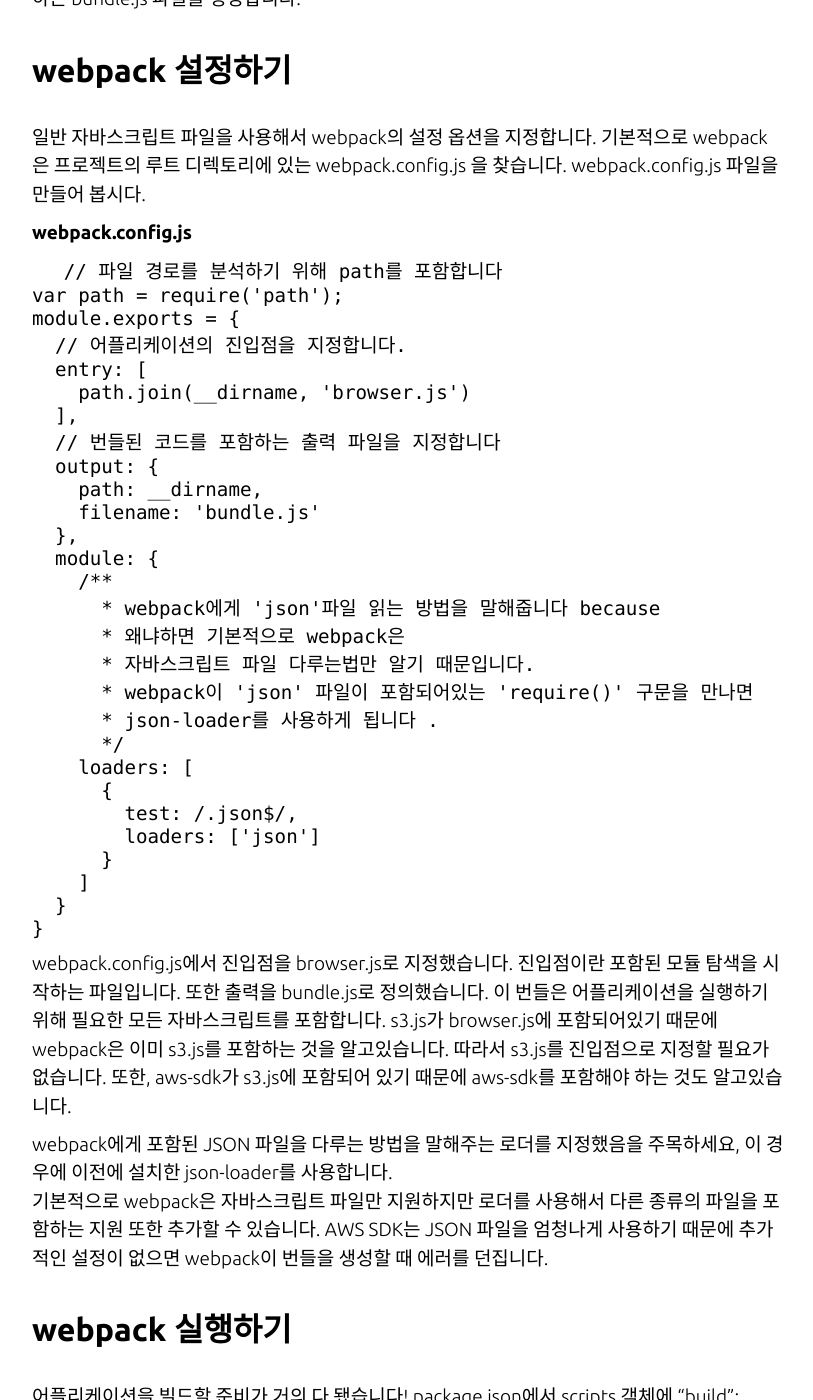
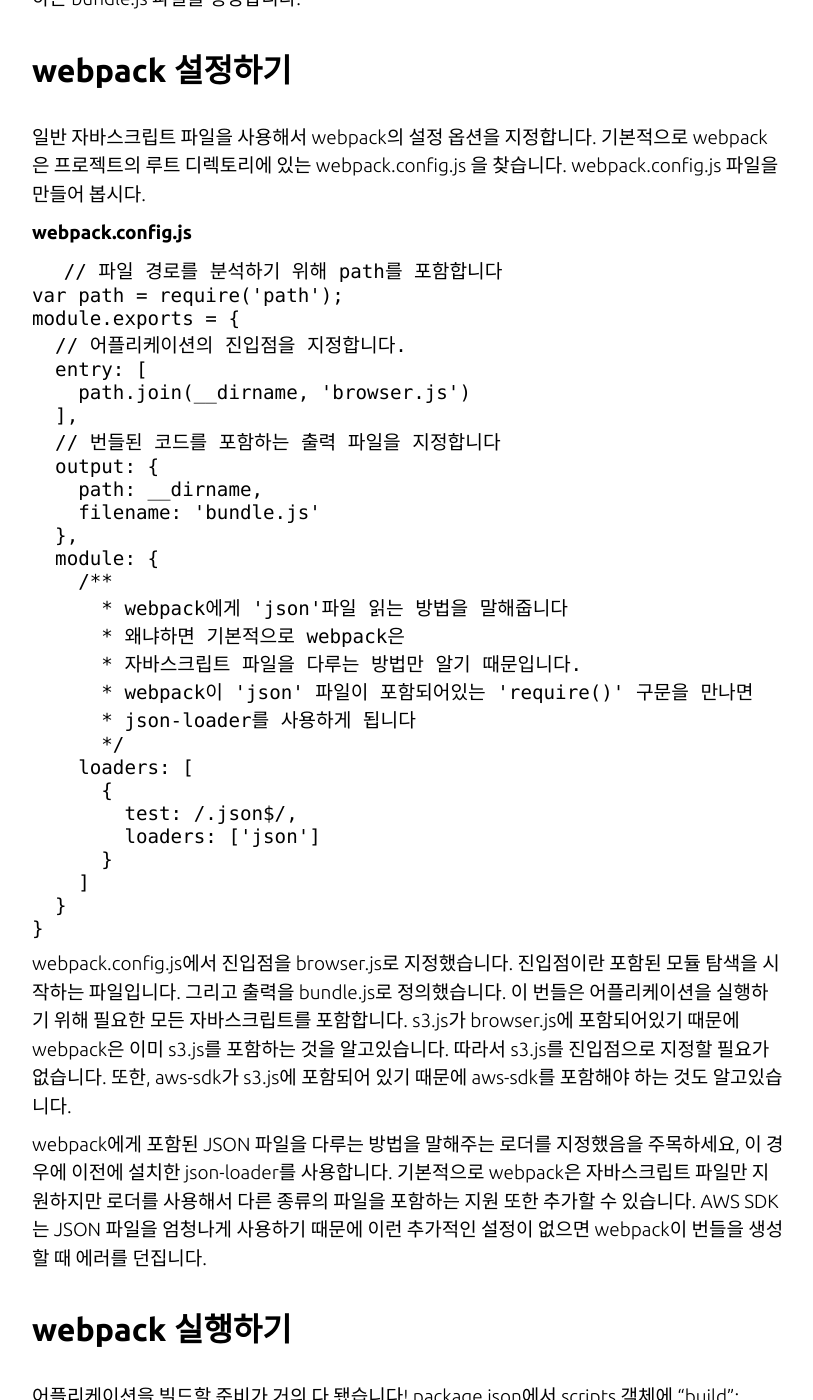
Before and after one commit to awskrug/blog.awskr.org, a Jekyll site: the page built from _posts/2016-12-31-Using-webpack-and-the-AWS-SDK-for-JavaScript-part-1.md, in a window 1280 px wide and 1400 px high, scrolled down 2905 px. Shown: the whole window, without its empty margins (232-1045 px from the left). Built offline with Jekyll 4.4.1, drawn with Linux system fonts in a browser that asks for light colours; nearby versions of some CDN libraries; Markdown is read by kramdown in place of the engine named in the settings; comment, search, counter and statistics services are not loaded; some of the changed text lies outside the part shown.

Commit message:
Adding post - 2016-12-31-Using-webpack-and-the-AWS-SDK-for-JavaScript-part-1

````diff
--- a/_posts/2016-12-31-Using-webpack-and-the-AWS-SDK-for-JavaScript-part-1.md
+++ b/_posts/2016-12-31-Using-webpack-and-the-AWS-SDK-for-JavaScript-part-1.md
@@ -120,11 +120,11 @@ module.exports = {
   },
   module: {
     /**
-      * webpack에게 'json'파일 읽는 방법을 말해줍니다 because
+      * webpack에게 'json'파일 읽는 방법을 말해줍니다
       * 왜냐하면 기본적으로 webpack은
-      * 자바스크립트 파일 다루는법만 알기 때문입니다.
+      * 자바스크립트 파일을 다루는 방법만 알기 때문입니다.
       * webpack이 'json' 파일이 포함되어있는 'require()' 구문을 만나면
-      * json-loader를 사용하게 됩니다 .
+      * json-loader를 사용하게 됩니다
       */
     loaders: [
       {
@@ -137,14 +137,14 @@ module.exports = {
 ```
 
 webpack.config.js에서 진입점을 browser.js로 지정했습니다. 진입점이란 포함된 모듈 탐색을 시작하는 파일입니다.
-또한 출력을 bundle.js로 정의했습니다. 이 번들은 어플리케이션을 실행하기 위해 필요한 모든 자바스크립트를 포함합니다.
+그리고 출력을 bundle.js로 정의했습니다. 이 번들은 어플리케이션을 실행하기 위해 필요한 모든 자바스크립트를 포함합니다.
 s3.js가 browser.js에 포함되어있기 때문에 webpack은 이미 s3.js를 포함하는 것을 알고있습니다.
 따라서 s3.js를 진입점으로 지정할 필요가 없습니다.
 또한, aws-sdk가 s3.js에 포함되어 있기 때문에 aws-sdk를 포함해야 하는 것도 알고있습니다.
 
 webpack에게 포함된 JSON 파일을 다루는 방법을 말해주는 로더를 지정했음을 주목하세요, 이 경우에 이전에 설치한 json-loader를 사용합니다.
 기본적으로 webpack은 자바스크립트 파일만 지원하지만 로더를 사용해서 다른 종류의 파일을 포함하는 지원 또한 추가할 수 있습니다.
-AWS SDK는 JSON 파일을 엄청나게 사용하기 때문에 추가적인 설정이 없으면 webpack이 번들을 생성할 때 에러를 던집니다.
+AWS SDK는 JSON 파일을 엄청나게 사용하기 때문에 이런 추가적인 설정이 없으면 webpack이 번들을 생성할 때 에러를 던집니다.
 
 ##webpack 실행하기
 어플리케이션을 빌드할 준비가 거의 다 됐습니다! package.json에서 scripts 객체에 "build": "webpack" 를 추가하세요.
````
Also changed, not shown: other parts of _posts/2016-12-31-Using-webpack-and-the-AWS-SDK-for-JavaScript-part-1.md (+1 -1 lines).
